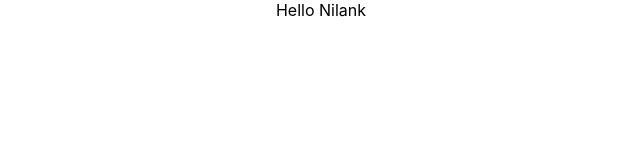
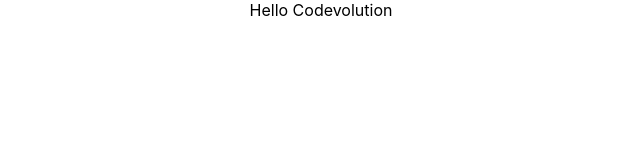
Before and after one commit to nilankh/LearningReact, a React (Create React App) app: page / in a window 1280 px wide. Shown: the top 160 px of the page, without its empty margins (319-959 px from the left). Built offline with nearby package versions, Linux system fonts and the light colour scheme; the HTML template or start-up script is replaced by a standard one.

Commit message:
Context apart3 started

```diff
--- a/src/App.js
+++ b/src/App.js
@@ -45,9 +45,9 @@ function App() {
   return (
     <div className="App">
       {/* // for step2 we need to provide this user context using the user provided component and the place u provide is important because only the descendant components can consumeit (lecture context part2)*/}
-      <UserProvider value="Nilank">
+      {/* <UserProvider value="Nilank"> */}
         <ComponentC />
-      </UserProvider>
+      {/* </UserProvider> */}
       {/* <CounterInRenderProps
         render={(count, incrementCount) => (
           <ClickCounterTwo count={count} incrementCount={incrementCount} />
--- a/src/components/userContext.js
+++ b/src/components/userContext.js
@@ -3,7 +3,9 @@
 import React from 'react'
 
 
-const UserContext = React.createContext()
+// const UserContext = React.createContext()
+// you can set default values to your context and default value is set while creating a context
+const UserContext = React.createContext('Codevolution')
 
 const UserProvider = UserContext.Provider
 const UserConsumer = UserContext.Consumer
```
